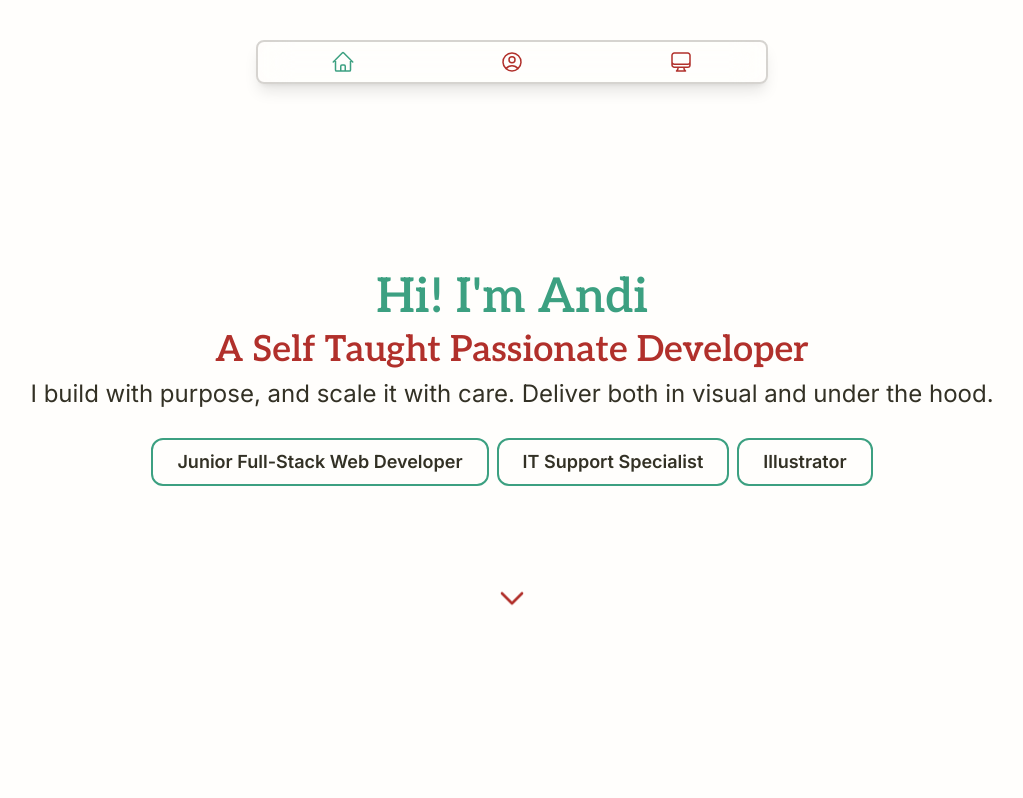
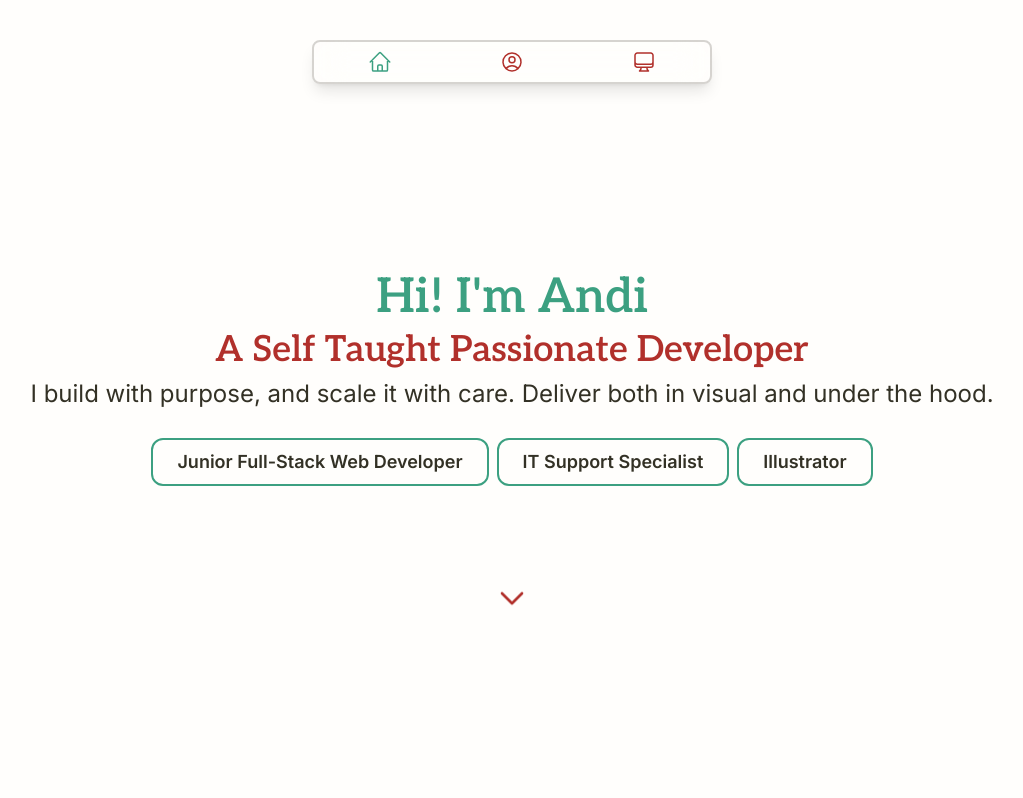
Before and after one commit to andi-ramadhan/andiramadhan.github.io, a React (Vite) app: page / in a window 1280 px wide. Shown: the top 798 px of the page, without its empty margins (128-1151 px from the left). Built offline with nearby package versions, Linux system fonts and the light colour scheme.

Commit message:
Max width for nav added

```diff
--- a/src/components/Header.jsx
+++ b/src/components/Header.jsx
@@ -20,7 +20,7 @@ const Header = ({ activeSection, onSectionChange }) => {
         animate= {{ opacity: 1, y: 0 }}
         transition={{ duration: 0.3, delay: 0.15}}
         className={`
-          fixed top-5 flex justify-around items-center mx-auto w-[50%] md:w-[40%] border-my-black/20 border-2 md:top-10 py-2
+          fixed top-5 flex justify-around items-center mx-auto w-[50%] md:max-w-[400px] border-my-black/20 border-2 md:top-10 py-2
           rounded-lg shadow-lg backdrop-blur-lg
         `}
       >
```
